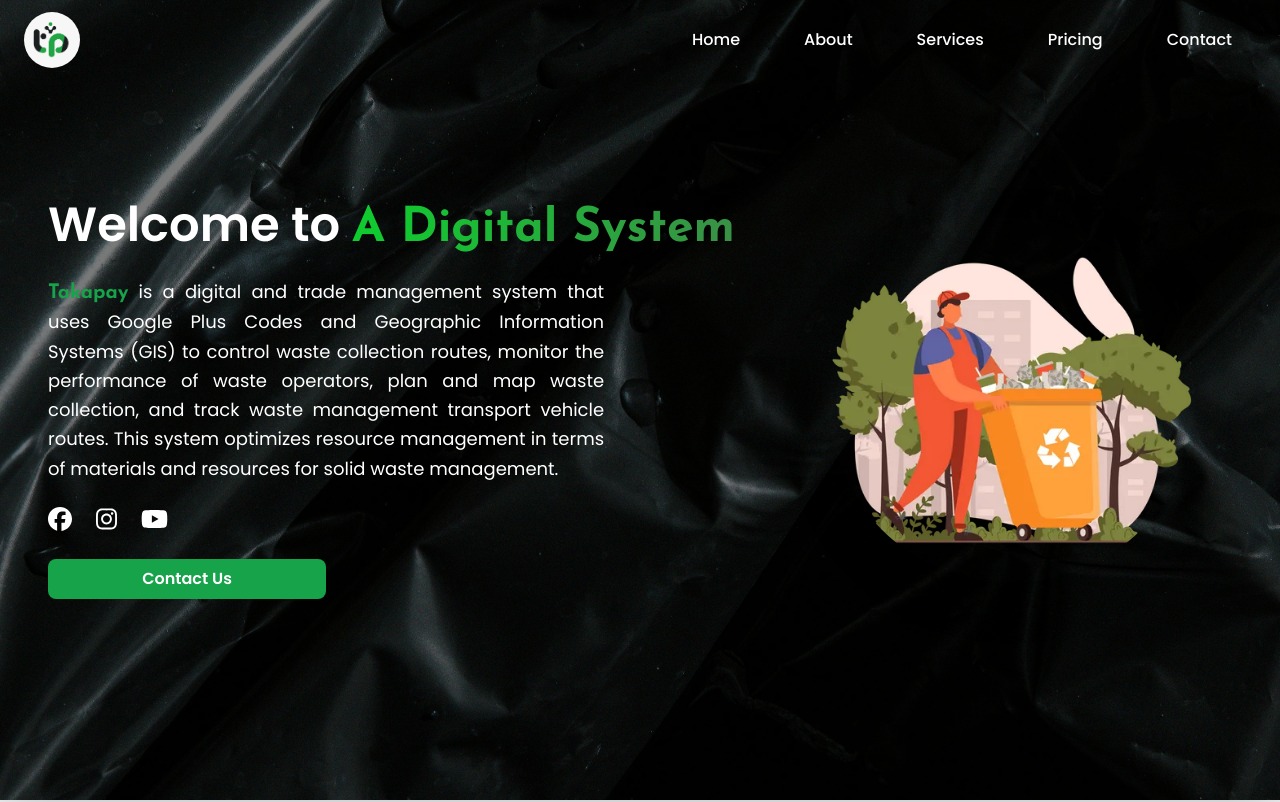
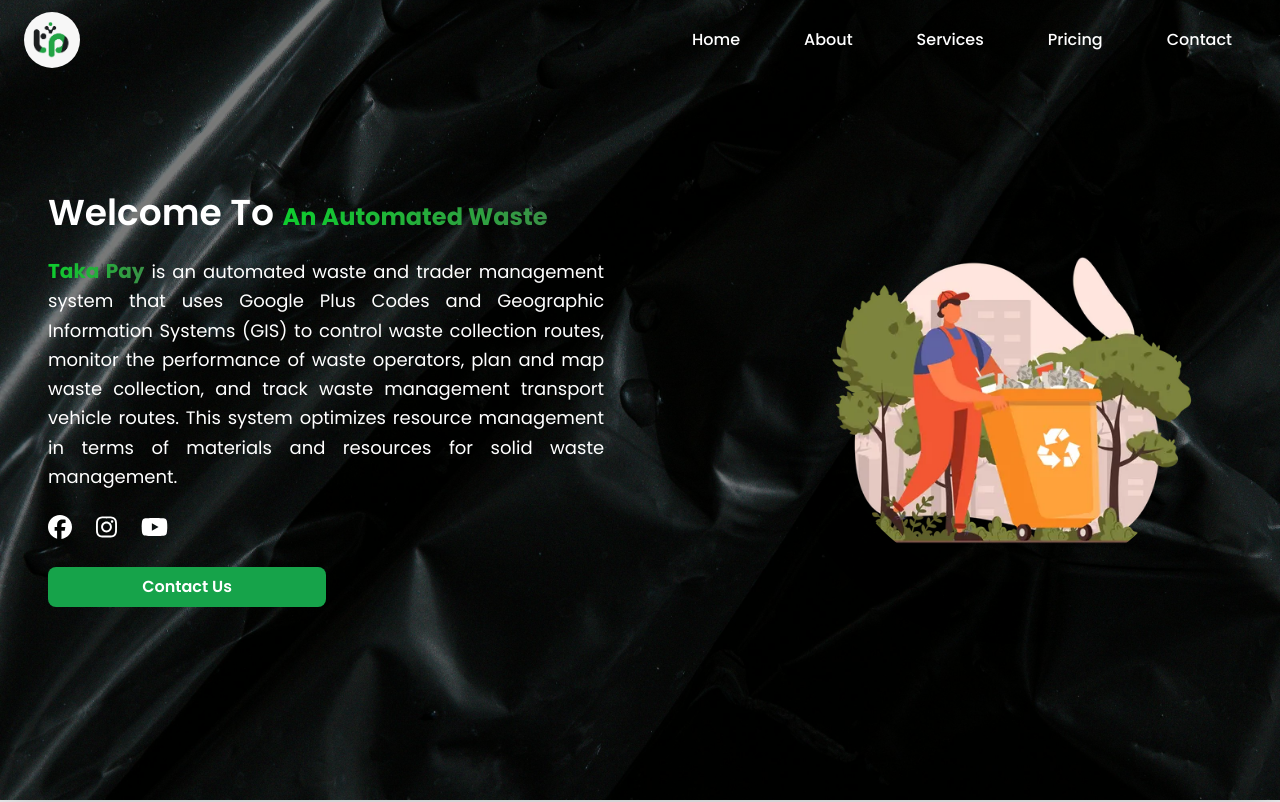
Before and after one commit to DennisMuindi/TakaPay, a Next.js app: page / in a window 1280 px wide. Shown: the top 802 px of the page. Built offline with nearby package versions, Linux system fonts and the light colour scheme; a web font is replaced by a local one.

Commit message:
Minor font changes and alignment

```diff
--- a/src/pages/Components/Banner.tsx
+++ b/src/pages/Components/Banner.tsx
@@ -7,7 +7,11 @@ import {
 } from "@fortawesome/free-brands-svg-icons";
 
 export default function Banner() {
-  const texts = ["TAKAPAY", "A Digital System", "A Trade System"];
+  const texts = [
+    "Taka Pay",
+    "An Automated Waste Management System",
+    " An Automated Trader management System",
+  ];
   const [currentText, setCurrentText] = useState("");
   const [isDeleting, setIsDeleting] = useState(false);
   const [loopNum, setLoopNum] = useState(0);
@@ -51,24 +55,26 @@ export default function Banner() {
         <div className="absolute inset-0 bg-black opacity-50"></div>
       </div>
       <div className="relative z-10 w-full sm:w-3/4 flex flex-col items-start justify-center p-6 text-left">
-        <h1 className="text-white text-5xl font-semibold w-full sm:w-auto">
-          Welcome to{" "}
-          <span className="font-bold text-green-500 span gradient-text">
+        <h1 className="text-white text-4xl font-semibold w-full sm:w-auto">
+          Welcome To{" "}
+          <span className="font-bold text-2xl text-green-500 gradient-text">
             {currentText}
           </span>
         </h1>
         <p className="text-white w-full sm:w-[80%] text-lg text-justify leading-relaxed pt-4">
-          <span className="span font-bold text-green-600 text-xl">Takapay</span>{" "}
-          is a digital and trade management system that uses Google Plus Codes
-          and Geographic Information Systems (GIS) to control waste collection
-          routes, monitor the performance of waste operators, plan and map waste
-          collection, and track waste management transport vehicle routes. This
-          system optimizes resource management in terms of materials and
-          resources for solid waste management.
+          <span className=" gradient-text font-bold text-green-600 text-xl">
+            Taka Pay
+          </span>{" "}
+          is an automated waste and trader management system that uses Google
+          Plus Codes and Geographic Information Systems (GIS) to control waste
+          collection routes, monitor the performance of waste operators, plan
+          and map waste collection, and track waste management transport vehicle
+          routes. This system optimizes resource management in terms of
+          materials and resources for solid waste management.
         </p>
         <div className="flex gap-4 mt-4">
           <a
-            href="https://www.facebook.com"
+            href="https://www.facebook.com/profile.php?id=61562893823364"
             target="_blank"
             rel="noopener noreferrer"
           >
@@ -78,7 +84,7 @@ export default function Banner() {
             />
           </a>
           <a
-            href="https://www.instagram.com"
+            href="https://www.instagram.com/this_is_takapaymks?igsh=MThoZGo3YzRhbW13dg=="
             target="_blank"
             rel="noopener noreferrer"
           >
@@ -98,7 +104,10 @@ export default function Banner() {
             />
           </a>
         </div>
-        <button className="button-hover rounded-lg text-white px-6 py-2 bg-green-600 font-semibold mt-4 text-center w-[40%]">
+        <button
+          className="button-hover rounded-lg text-white px-6 py-2 bg-green-600 font-semibold mt-4 text-center w-[40%]"
+          id="btn-contact"
+        >
           <a href="#contact" className="text-center">
             Contact Us
           </a>
```
